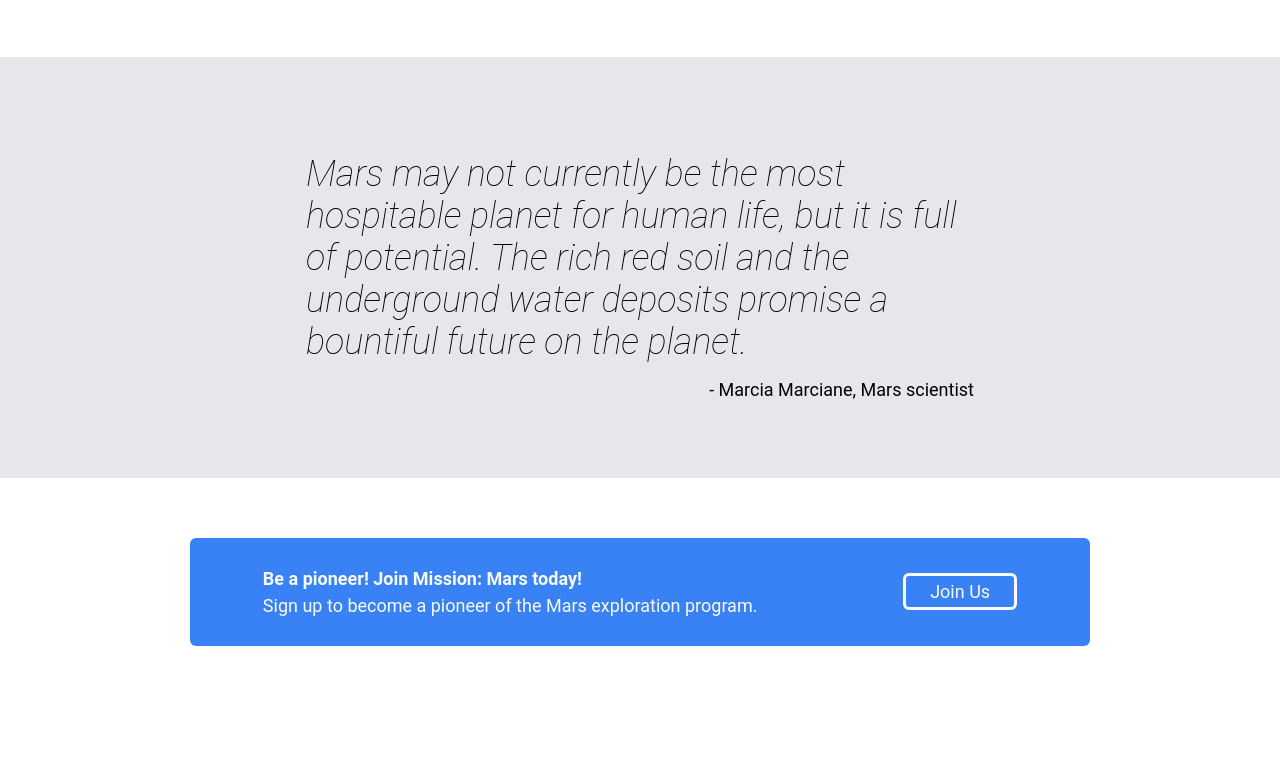
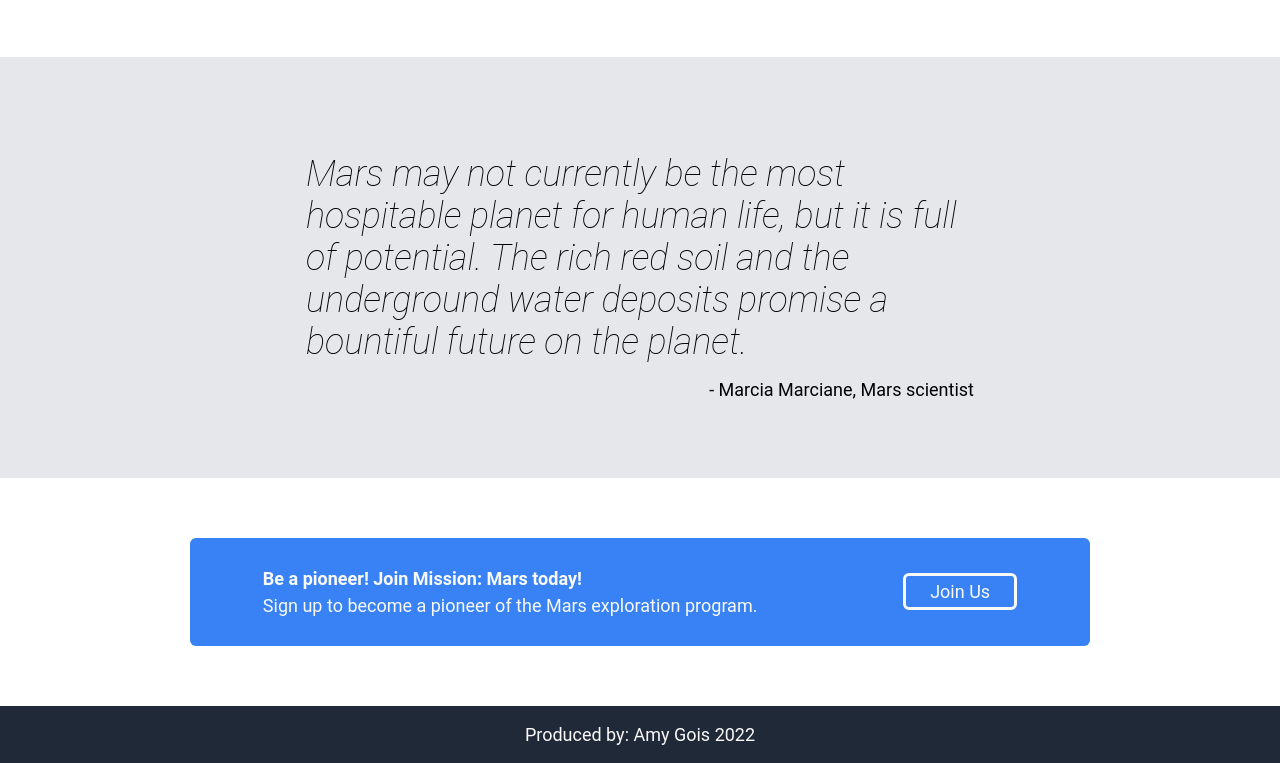
Before and after one commit to AmyGois/landing-page, a plain HTML site: page index.html in a window 1280 px wide. Shown: the part 782-1545 px from the top of the page. Before the commit the page ends 1488 px from the top, so only its background shows below. Drawn offline with Linux system fonts and the light colour scheme.

Commit message:
Create footer

```diff
--- a/index.html
+++ b/index.html
@@ -73,5 +73,10 @@
       </div>
     </section>
 
+    <footer>
+      <div class="container">
+        <p>Produced by: Amy Gois 2022</p>
+      </div>
+    </footer>
   </body>
 </html>
--- a/styles.css
+++ b/styles.css
@@ -16,7 +16,7 @@ body {
     display: flex;
 }
 
-nav, header {
+nav, header, footer {
     background-color: #1f2937;
     color: #f9faf8;
 }
@@ -163,3 +163,9 @@ h2 {
     border-style: solid;
     border-color: #f9faf8;
 }
+
+/* Footer */
+
+footer .container {
+    justify-content: center;
+}
```
